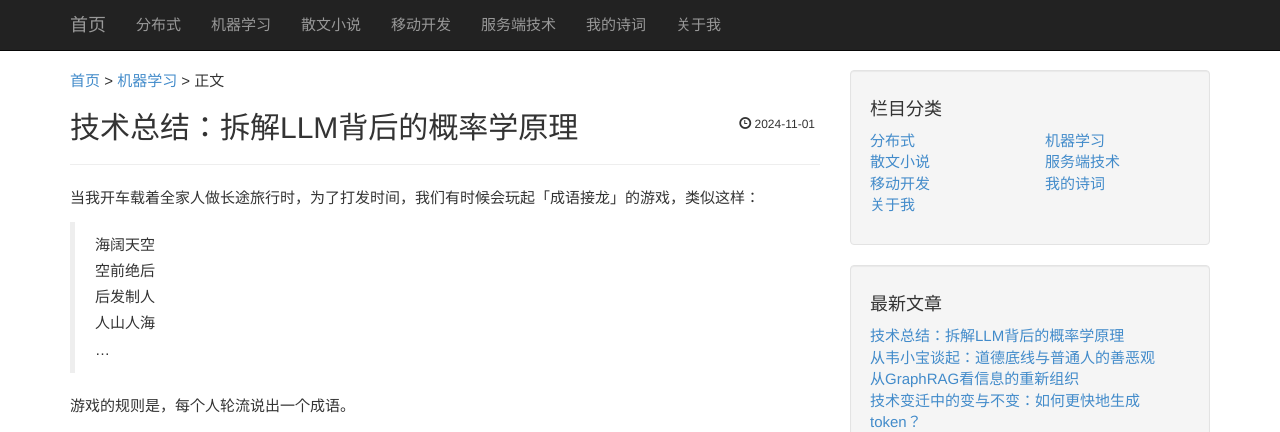
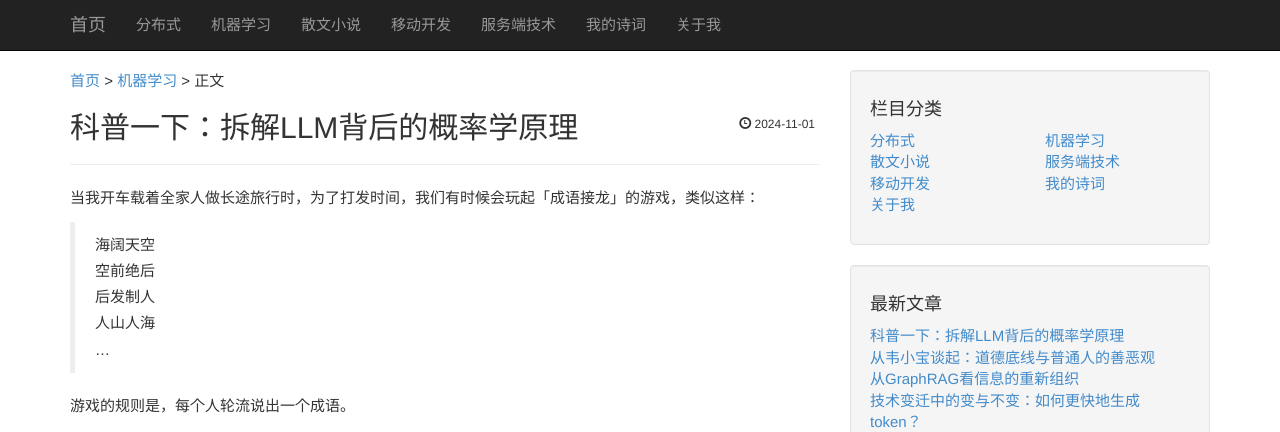
Before and after one commit to tielei/tielei.github.io, a Jekyll site: the page built from _posts/2024-11-02-blog-llm-probability.markdown, in a window 1280 px wide and 900 px high. Shown: the top 432 px of the window. Built offline with Jekyll 4.4.1, drawn with Linux system fonts in a browser that asks for light colours; comment, search, counter and statistics services are not loaded.

Commit message:
微调LLM概率学一文

```diff
--- a/_posts/2024-11-02-blog-llm-probability.markdown
+++ b/_posts/2024-11-02-blog-llm-probability.markdown
@@ -1,7 +1,7 @@
 ---
 layout: post
 category: "ml"
-title: "技术总结：拆解LLM背后的概率学原理"
+title: "科普一下：拆解LLM背后的概率学原理"
 date: 2024-11-01 00:00:00 +0800
 published: true
 ---
@@ -190,8 +190,8 @@ published: true
 * [3] Ashish Vaswani, et al. 2017. [Attention Is All You Need](https://arxiv.org/abs/1706.03762).
 * [4] Alec Radford, et al. 2019. [Language Models are Unsupervised Multitask Learners](https://cdn.openai.com/better-language-models/language_models_are_unsupervised_multitask_learners.pdf).
 * [5] Tom B. Brown, et al. 2020. [Language Models are Few-Shot Learners](https://arxiv.org/abs/2005.14165).
-* [6] Michael A. Nielsen. 2015. [A visual proof that neural nets can compute any function](http://neuralnetworksanddeeplearning.com/chap4.html)
-* [7] Sebastian Raschka. 2024. [Build a Large Language Model (From Scratch)](https://www.manning.com/books/build-a-large-language-model-from-scratch)
+* [6] Michael A. Nielsen. 2015. [A visual proof that neural nets can compute any function](http://neuralnetworksanddeeplearning.com/chap4.html).
+* [7] Sebastian Raschka. 2024. [Build a Large Language Model (From Scratch)](https://www.manning.com/books/build-a-large-language-model-from-scratch).
 
 
 **其它精选文章**：
```
